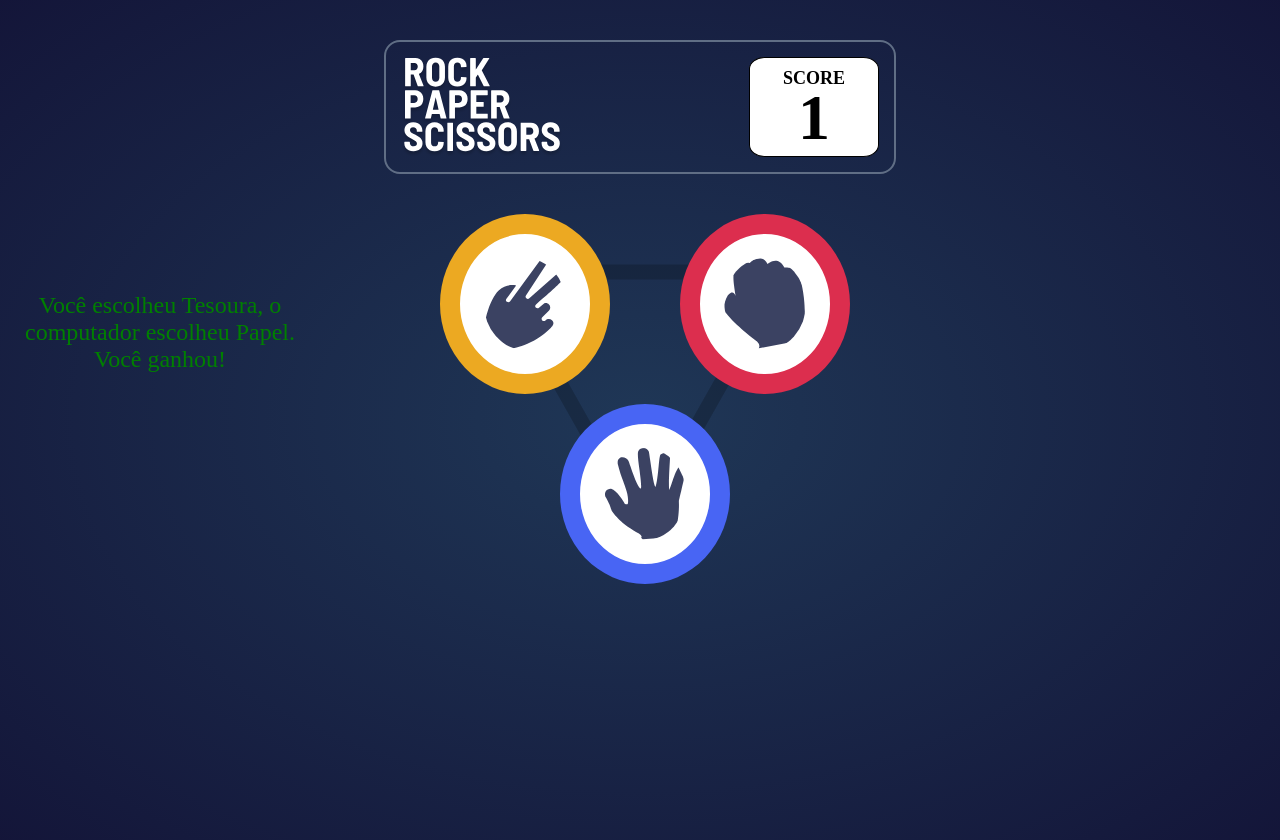
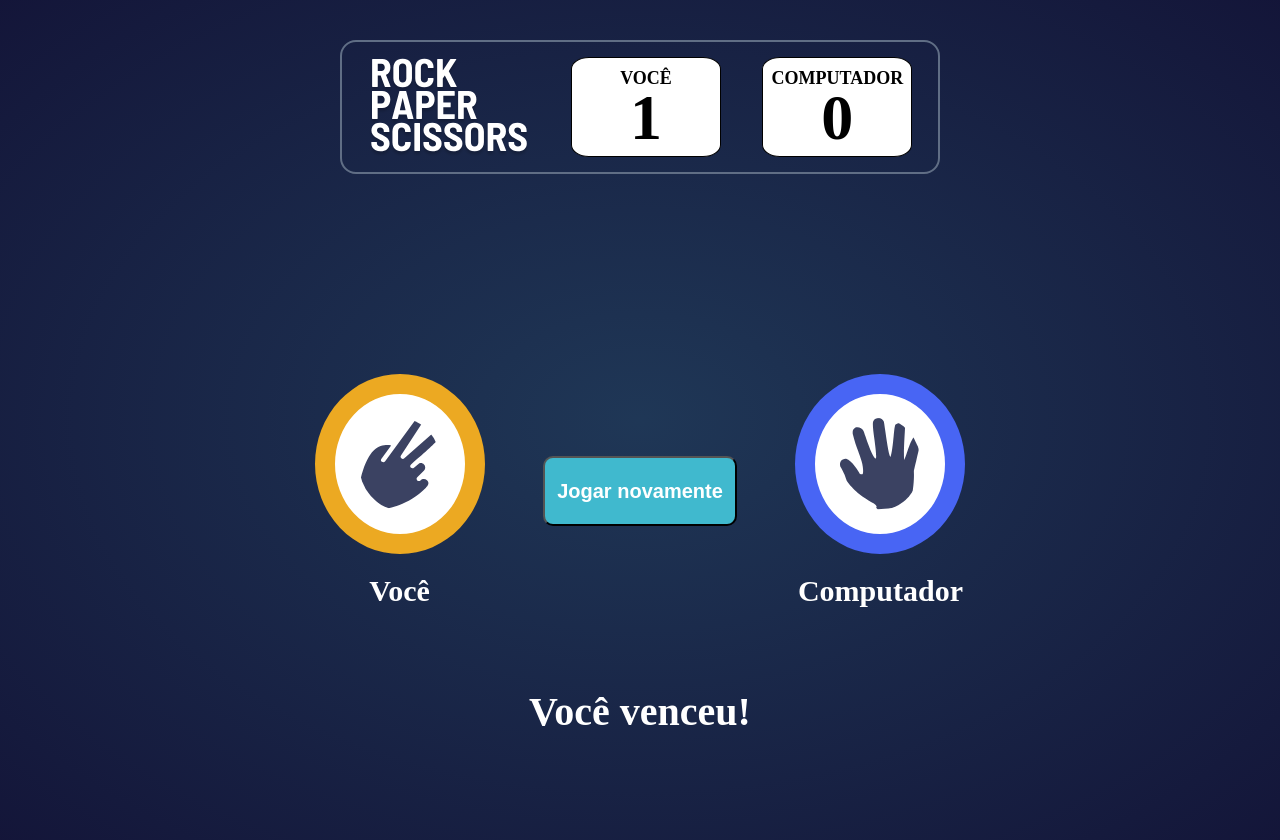
Before and after one commit to febarbosa98/jokenpo, a plain HTML site: page index.html in a window 1280 px wide. Both pictures are taken after a click on the button 525 px from the left and 305 px from the top of the page. Drawn offline with Linux system fonts and the light colour scheme.

Commit message:
alguns ajustes

```diff
--- a/index.html
+++ b/index.html
@@ -14,10 +14,14 @@
   <header>
     <div class="header">
 
-      <img src="images/logo.svg" alt="">
+      <img src="images/logo.svg" alt="" width="auto" height="auto">
       <div class="score">
-        <p>SCORE</p>
+        <p>VOCÊ</p>
         <h2 id="score"></h2>
+      </div>
+      <div class="score">
+        <p>COMPUTADOR</p>
+        <h2 id="scoreComputer"></h2>
       </div>
     </div>
   </header>
@@ -26,33 +30,49 @@
     <div class="container1">
 
     <div class="container">
-      <div class="item tesoura">
-        <button id="btn-2" class="tesoura" onclick="playGame(2)">
+      <div class="item scissors">
+        <button id="btn-2" class="scissors" onclick="playGame(2)">
 
           <img src="images/icon-scissors.svg" alt="">
         </button>
       </div>
-      <div class="item papel">
-        <button id="btn-1" class="papel" onclick="playGame(1)">
+      <div class="item paper">
+        <button id="btn-1" class="paper" onclick="playGame(1)">
 
           <img src="images/icon-paper.svg" alt="">
         </button>
       </div>
-      <div  class="item pedra ">
-        <button id="btn-0" class="pedra" onclick="playGame(0)">
+      <div  class="item rock ">
+        <button id="btn-0" class="rock" onclick="playGame(0)">
 
           <img src="images/icon-rock.svg" alt="">
         </button>
       </div>
-
-    </div>
-    <div class=" triagulo">
+          </div>
+    <div class="triagulo">
       <img src="images/bg-triangle.svg" alt="">
     </div>
 
     <div class="result" id="result"></div>
   </div>
 
+
+  <!-- <div class="itemsResult">
+    <div class="itemResult papel">
+      <img src="images/icon-paper.svg" alt="${choices[playerChoice]}">
+      <p>Você</p>
+    </div>
+    <button class="jogarNovamente">Jogar navamente</button>
+    <div class="itemResult papel">
+      <img src="images/icon-lizard.svg"  alt="${choices[computerChoice]}">
+      <p>Computador</p>
+    </div>
+  </div>
+     -->
+
+
+  </div>
+
   </section>
   <script src="index.js"></script>
 </body>
--- a/index.js
+++ b/index.js
@@ -1,28 +1,65 @@
-let score = 0
-let pcvitora = 0
+let score = 0;
+let scoreComputer = 0;
 
-function playGame(userChoice) {
-    const choices = ['Pedra', 'Papel', 'Tesoura'];
-    const computerChoice = Math.floor(Math.random() * 3);
+const choices = ["rock", "paper", "scissors"];
 
-    let result = '';
+function playGame(playerChoice) {
+  const computerChoice = Math.floor(Math.random() * 3);
 
-    if (userChoice === computerChoice) {
-        result = 'Empate!';
-    } else if ((userChoice === 0 && computerChoice === 2) ||
-               (userChoice === 1 && computerChoice === 0) ||
-               (userChoice === 2 && computerChoice === 1)) {
-        result = 'Você ganhou!';
-        score++
-    } else {
-        result = 'Você perdeu!';
-    }
+  let resultMessage = "";
+  if (playerChoice === computerChoice) {
+    resultMessage = "Empate!";
+  } else if (
+    (playerChoice === 0 && computerChoice === 2) ||
+    (playerChoice === 1 && computerChoice === 0) ||
+    (playerChoice === 2 && computerChoice === 1)
+  ) {
+    resultMessage = "Você venceu!";
+    score++;
+  } else {
+    resultMessage = "Computador venceu!";
+    scoreComputer++;
+  }
 
-    // console.log( `Você escolheu ${choices[userChoice]}, o computador escolheu ${choices[computerChoice]}. ${result}`);
-    document.getElementById('result').textContent = `Você escolheu ${choices[userChoice]}, o computador escolheu ${choices[computerChoice]}. ${result}`;
+  document.getElementById("score").textContent = score;
+  document.getElementById("scoreComputer").textContent = scoreComputer;
 
-    if(result = 'Você ganhou!' ){
-        document.getElementById('score').textContent = score
-    }
+  const container = document.querySelector(".container");
+  const triangulo = document.querySelector(".triagulo");
+  const resultDiv = document.getElementById("result");
+  const playAgainButton = document.getElementById("play-again");
 
+  container.style.display = "none";
+  triangulo.style.display = "none";
+
+  resultDiv.innerHTML = `
+    <div class="itemsResult">
+      <div class="itemResult ${choices[playerChoice]}">
+        <img src="images/icon-${choices[playerChoice]}.svg" alt="${choices[playerChoice]}">
+        <p>Você</p>
+      </div>
+      <button class="jogarNovamente" onclick="resetGame()" >Jogar novamente</button>
+      <div class="itemResult ${choices[computerChoice]}">
+        <img src="images/icon-${choices[computerChoice]}.svg" alt="${choices[computerChoice]}">
+        <p>Computador</p>
+      </div>
+      </div>
+
+      <p class="resultMessage">${resultMessage}</p>
+
+  `;
+
+  playAgainButton.style.display = "block";
 }
+
+function resetGame() {
+  const container = document.querySelector(".container");
+  const triangulo = document.querySelector(".triagulo");
+  const resultDiv = document.getElementById("result");
+  const playAgainButton = document.getElementById("play-again");
+
+  container.style.display = "flex";
+  triangulo.style.display = "flex";
+  resultDiv.innerHTML = "";
+  playAgainButton.style.display = "none";
+}
--- a/style.css
+++ b/style.css
@@ -22,21 +22,22 @@ body{
 
 .header{
     display: flex;
-    justify-content: space-between;
+    justify-content: space-around;
+    align-items: center;
     padding: 15px;
-
+    gap: 20px;
     border: 2px solid var(--HeaderOutline);
     border-radius: 1rem;
 }
 header {
     margin: 40px auto;
-    width: 40%;
+    width: 600px;
 
     & .score{
         display: flex;
         flex-direction: column;
         background-color: white;
-        width: 130px;
+        width: 150px;
         height: 100px;
         align-items: center;
         font-weight: bold;
@@ -50,44 +51,50 @@ header {
     }
 }
 
-.item img{
+.item img, .itemResult img{
     background-color: white;
     padding: 24px;
     border-radius: 50%;
     cursor: pointer;
 
-
 }
 
-.tesoura, .pedra, .papel{
+.item img:hover, .itemResult img:hover, .jogarNovamente:hover{
+    transition: all 0.3s ease-in-out;
+    transform: scale(1.1);
+    box-shadow: 0 0 10px rgba(0, 0, 0, 0.5);
+    filter: brightness(1.2);
+}
+
+.scissors, .rock, .paper{
     background-color: transparent;
     border: 0;
 
 }
-.tesoura{
+.scissors{
     bottom: 180px;
     right: 250px;
 }
-.pedra{
+.rock{
     bottom: 180px;
     left: 140px;
 }
-.papel{
+.paper{
     bottom: -10px;
     right: 130px;
 
 }
-.tesoura  img{
+.scissors  img{
     border: 20px solid var(--ScissorsGradient);
     width: 170px;
     height: 180px;
 }
-.pedra  img{
+.rock  img{
     width: 170px;
     height: 180px;
     border: 20px solid var(--Rock);
 }
-.papel  img{
+.paper  img{
     height: 180px;
     width: 170px;
     border: 20px solid var(--Paper);
@@ -112,11 +119,57 @@ header {
     width: 50px;
     height: 50px;
 }
+
 .result {
-    width: 40vh;
-    color: green;
+  display: flex;
+  flex-direction: column;
+  justify-content: center;
+  align-items: center;
+  margin: 0 auto;
+  width: 100%;
+  margin-top: 100px;
+}
+.itemsResult{
     display: flex;
+    justify-content: space-between;
+    align-items: center;
+    margin: 0 auto;
+    width: 60%;
+    margin-top: 100px;
+}
+.itemResult{
+    display: flex;
+    flex-direction: column;
+    align-items: center;
     justify-content: center;
+    width: 100%;
+    height: 100%;
+
+
+    p{
+        font-size: 30px;
+        color: white;
+        font-weight: bold;
+        margin-top: 20px;
+    }
+}
+.jogarNovamente{
+    width: 32rem;
+    height: 70px;
+    background-color: var(--Cyan);
+    border-radius: 10px;
+    color: white;
+    font-size: 20px;
+    font-weight: bold;
+    cursor: pointer;
+}
+
+
+.resultMessage{
+    font-size: 40px;
+    color: white;
+    font-weight: bold;
+    margin-top: 80px;
     text-align: center;
-    font-size: 24px;
+
 }
```
